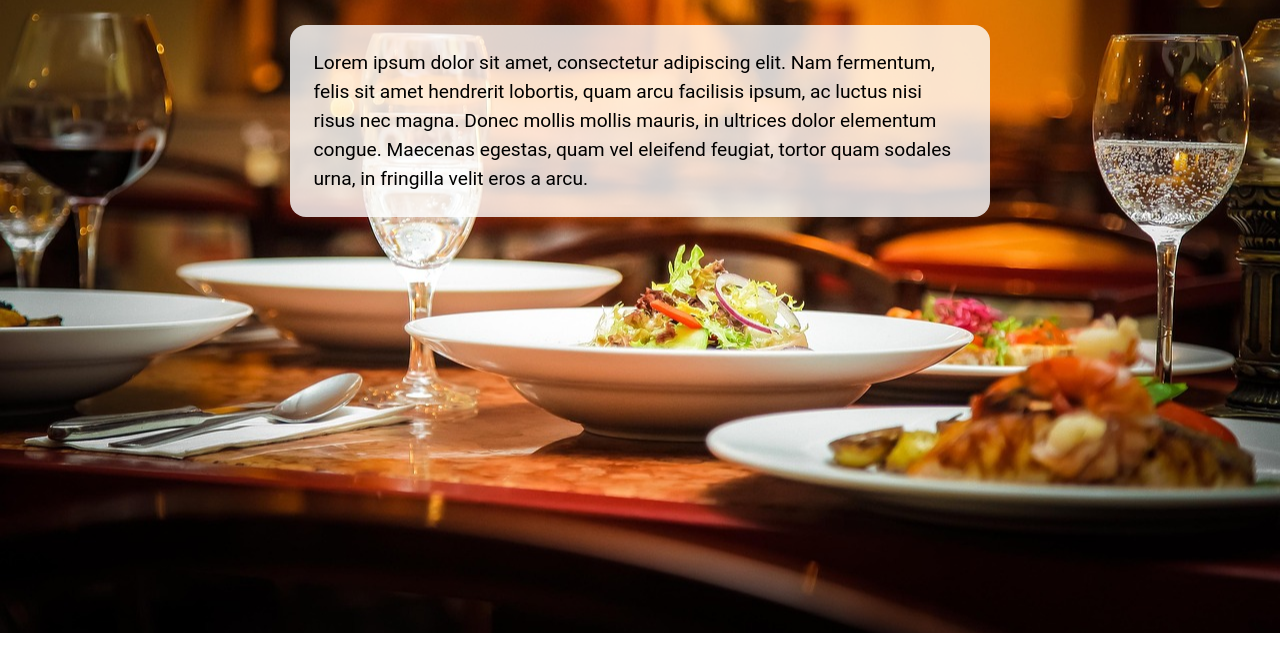
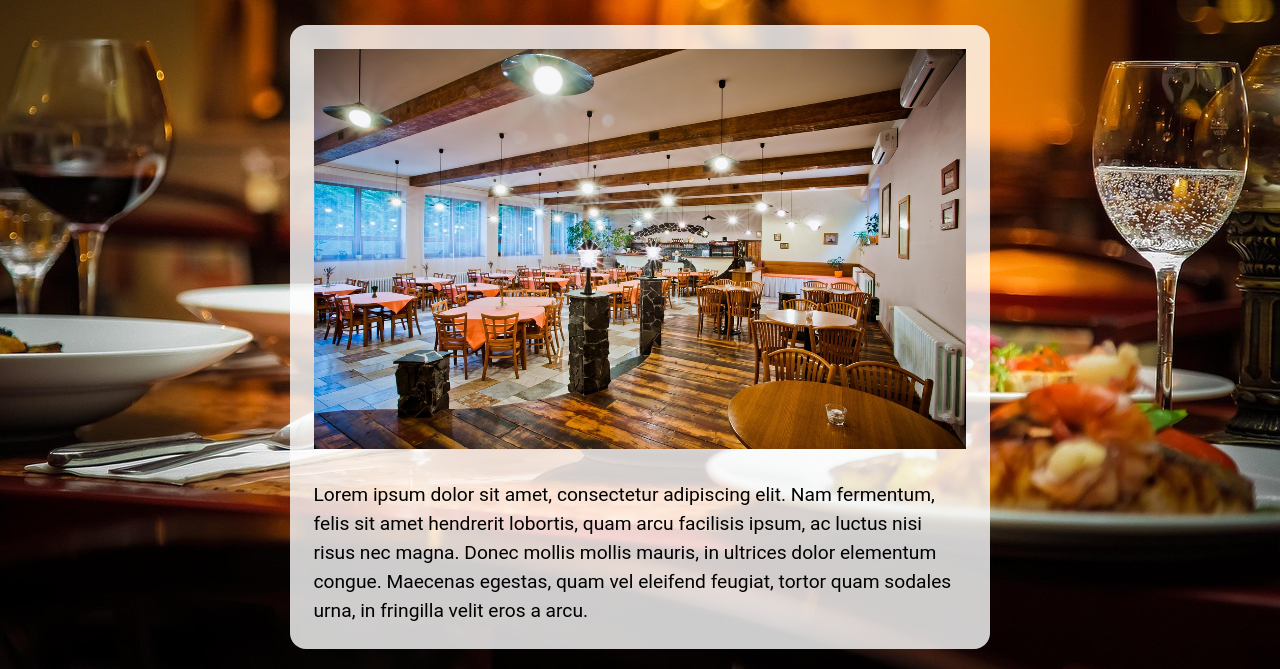
Before and after one commit to jdy7149/odin-restaurant-page, a website built with webpack: page src/template.html in a window 1280 px wide. Shown: the part 167-836 px from the top of the page. Before the commit the page ends 800 px from the top, so only its background shows below. Built offline with nearby package versions, Linux system fonts and the light colour scheme.

Commit message:
Add main image

```diff
--- a/package.json
+++ b/package.json
@@ -19,6 +19,7 @@
   "homepage": "https://github.com/jdy7149/odin-restaurant-page#readme",
   "devDependencies": {
     "css-loader": "^7.1.2",
+    "html-loader": "^5.1.0",
     "html-webpack-plugin": "^5.6.4",
     "style-loader": "^4.0.0",
     "webpack": "^5.101.3",
--- a/src/home.js
+++ b/src/home.js
@@ -1,3 +1,5 @@
+import mainImage from './img/main.jpg';
+
 export default function () {
     const contentDiv = document.querySelector('#content');
 
@@ -8,7 +10,16 @@ export default function () {
     title.textContent = 'Welcome to My Restaurant';
 
     const p = document.createElement('p');
-    p.textContent = 'Lorem ipsum dolor sit amet, consectetur adipiscing elit. Nam fermentum, felis sit amet hendrerit lobortis, quam arcu facilisis ipsum, ac luctus nisi risus nec magna. Donec mollis mollis mauris, in ultrices dolor elementum congue. Maecenas egestas, quam vel eleifend feugiat, tortor quam sodales urna, in fringilla velit eros a arcu.'
+
+    const img = document.createElement('img');
+    img.src = mainImage;
+    img.alt = 'main-img';
+    img.width = 650;
+    img.height = 400;
+    p.appendChild(img);
+
+    const pText = document.createTextNode('Lorem ipsum dolor sit amet, consectetur adipiscing elit. Nam fermentum, felis sit amet hendrerit lobortis, quam arcu facilisis ipsum, ac luctus nisi risus nec magna. Donec mollis mollis mauris, in ultrices dolor elementum congue. Maecenas egestas, quam vel eleifend feugiat, tortor quam sodales urna, in fringilla velit eros a arcu.');
+    p.appendChild(pText);
 
     container.appendChild(title);
     container.appendChild(p);
--- a/src/styles/styles.css
+++ b/src/styles/styles.css
@@ -2,7 +2,7 @@ body {
     min-height: 100vh;
     display: flex;
     flex-direction: column;
-    background: url('../img/background.jpg') no-repeat center;
+    background: url('../img/background.jpg') no-repeat;
     background-size: cover;
 }
 
@@ -57,6 +57,13 @@ nav button.selected {
     padding: 24px;
 }
 
+.home-container p img {
+    width: 100%;
+    height: 400px;
+    object-fit: fill;
+    margin-bottom: 32px;
+}
+
 .menu-container {
     display: flex;
     flex-direction: column;
--- a/src/template.html
+++ b/src/template.html
@@ -14,7 +14,6 @@
         </nav>
     </header>
     <div id="content">
-        Welcome to Restaurant
     </div>
 </body>
 </html>
--- a/webpack.config.js
+++ b/webpack.config.js
@@ -26,9 +26,13 @@ module.exports = {
                 use: ['style-loader', 'css-loader'],
             },
             {
+                test: /\.html$/i,
+                loader: 'html-loader',
+            },
+            {
                 test: /\.(png|svg|jpg|jpeg|gif)$/i,
                 type: 'asset/resource',
-            }
+            },
         ],
     },
 };
```
Also changed, not shown: 1 other file.
